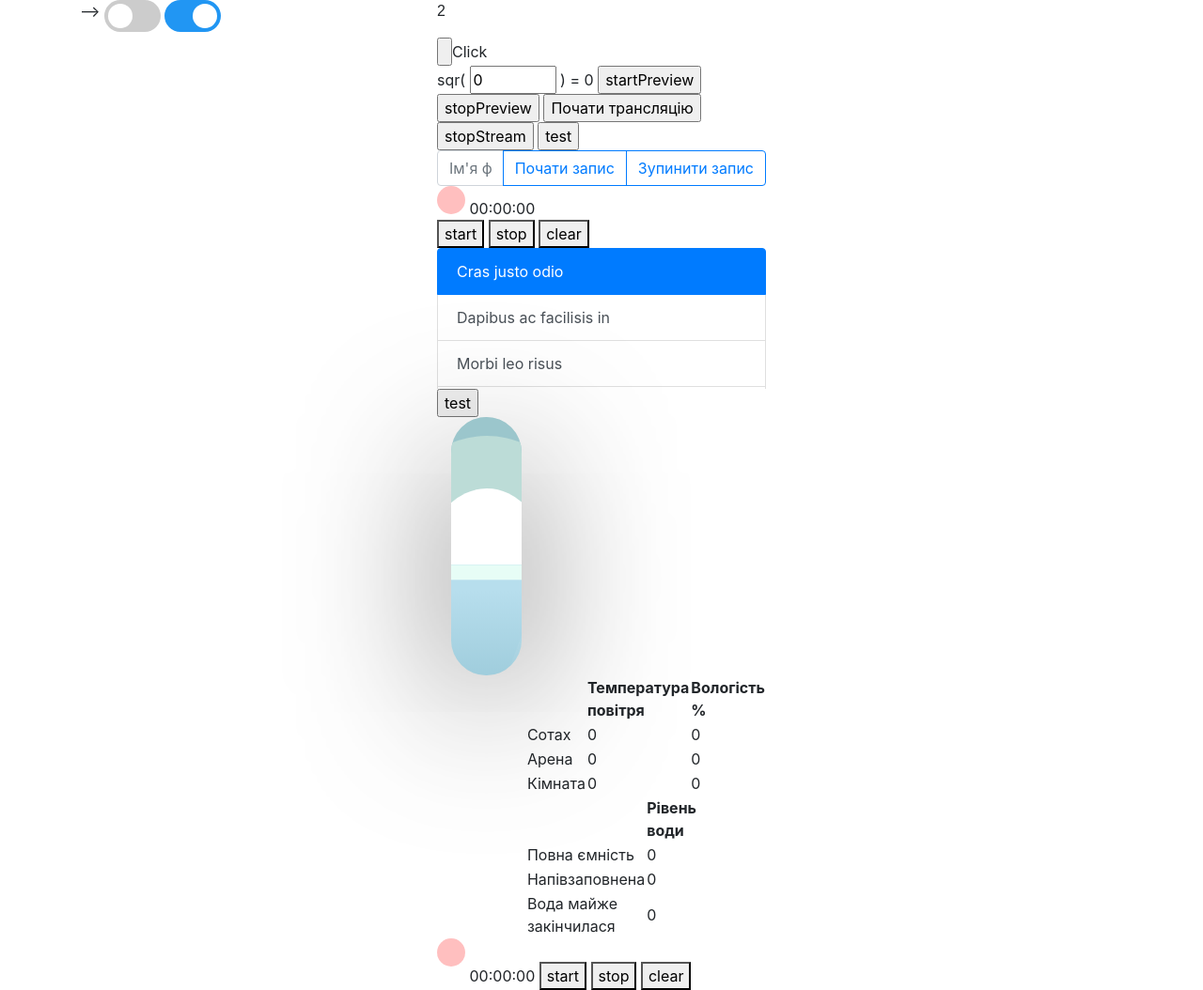
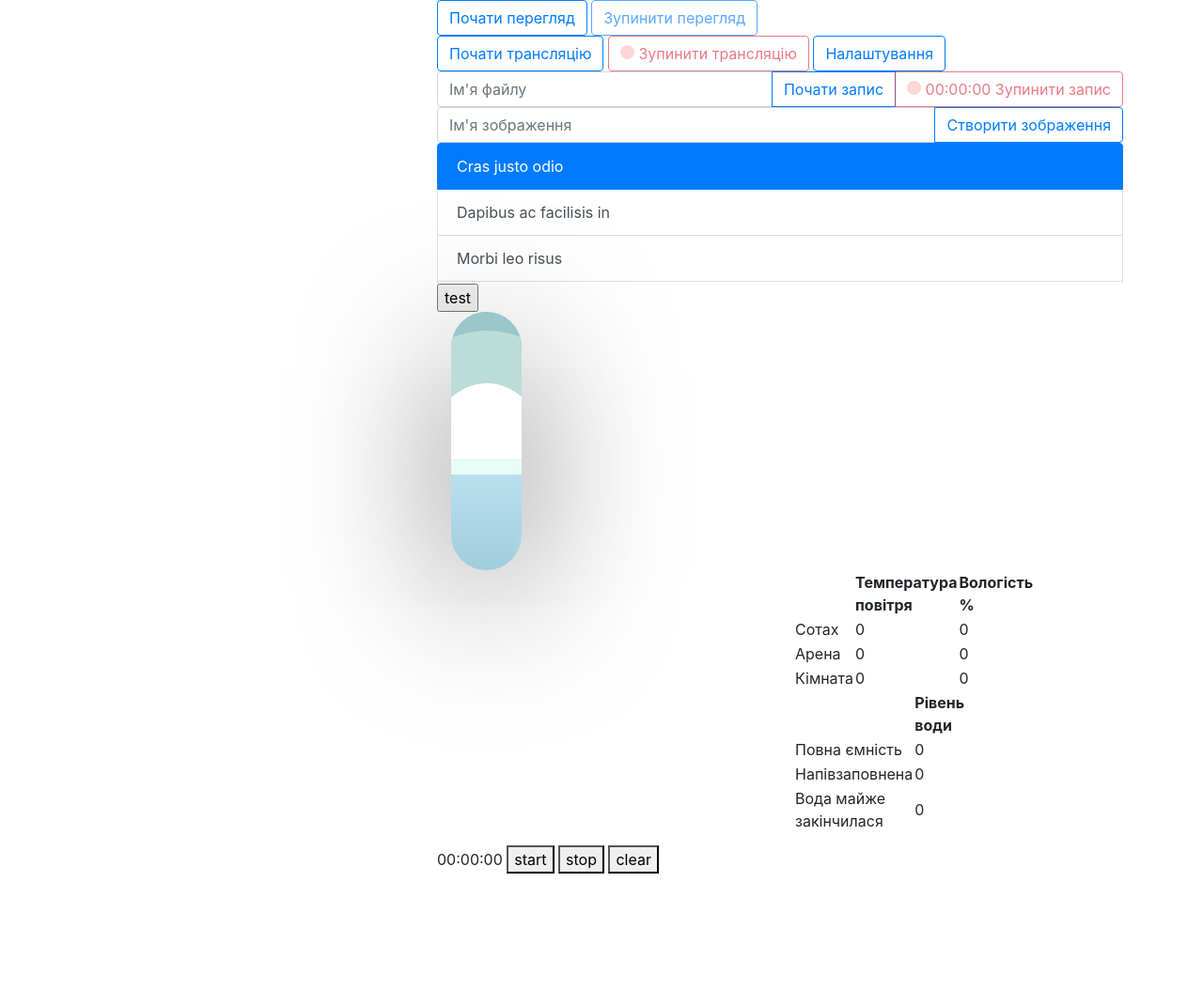
Before and after one commit to vadim9999/ant-farm, a Python web app: template templates/index.html in a window 1280 px wide. Shown: the part 560-1614 px from the top of the page at 94% size. After the commit the page ends 1490 px from the top, so only its background shows below. Run offline with Jinja, Linux system fonts and the light colour scheme; the template is opened without the code that fills it, so the values that code supplies are empty; some libraries are stand-ins or nearby versions.

Commit message:
clean up

```diff
--- a/static/css/main.css
+++ b/static/css/main.css
@@ -29,15 +29,23 @@ body {
       opacity: .25;
   }
 } */
-#blinkingCircle {
+#blinkingStream {
   border-radius: 50%;
-  width: 30px;
-  height: 30px;
+  width: 15px;
+  height: 15px;
   opacity: .25;
   display: inline-block;
   background-color: red;
 }
 
+#blinkingRecord {
+  border-radius: 50%;
+  width: 15px;
+  height: 15px;
+  opacity: .25;
+  display: inline-block;
+  background-color: red;
+}
 /* -------------- */
 div.textbook{
   margin-top:100px;
--- a/static/js/main.js
+++ b/static/js/main.js
@@ -53,28 +53,52 @@ function add() {
     timer();
 }
 function timer() {
-    document.getElementById("blinkingCircle").style.backgroundColor = "red";
-    document.getElementById("blinkingCircle").style.animation = "blinker 1.5s cubic-bezier(.5, 0, 1, 1) infinite alternate"
     t = setTimeout(add, 1000);
 }
 // timer();
 
+function startStopWatch(){
+  h1.innerHTML = "00:00:00";
+  seconds = 0; minutes = 0; hours = 0;
+  timer();
+}
 
+function stopStopWatch(id) {
+
+  clearTimeout(t);
+}
+function startBlinking(id){
+  document.getElementById(id).style.backgroundColor = "red";
+  document.getElementById(id).style.animation = "blinker 1.5s cubic-bezier(.5, 0, 1, 1) infinite alternate"
+}
+
+function stopBlinking(id){
+  document.getElementById(id).style.backgroundColor = "";
+  document.getElementById(id).style.animation = ""
+}
+
+function enableButtonStop(id){
+  document.getElementById("stop-" + id).removeAttribute("disabled")
+  document.getElementById("start-" + id).disabled = "true"
+}
+
+function enableButtonStart(id){
+  document.getElementById("start-" + id).removeAttribute("disabled")
+  document.getElementById("stop-" + id).disabled = "true"
+}
 /* Start button */
-start.onclick = timer;
+// start.onclick = timer;
 
 /* Stop button */
-stop.onclick = function() {
-    clearTimeout(t);
-    document.getElementById("blinkingCircle").style.backgroundColor = "";
-    document.getElementById("blinkingCircle").style.animation = ""
-}
+// stop.onclick = function() {
+
+// }
 
 /* Clear button */
-clear.onclick = function() {
-    h1.innerHTML = "00:00:00";
-    seconds = 0; minutes = 0; hours = 0;
-}
+// clear.onclick = function() {
+//     h1.innerHTML = "00:00:00";
+//     seconds = 0; minutes = 0; hours = 0;
+// }
 
 
 
@@ -84,10 +108,10 @@ clear.onclick = function() {
 
   xhttp.onreadystatechange = function() {
     if(this.readyState == 4 && this.status == 200) {
-      var data = document.test_form.test_text.value;
+      // var data = document.test_form.test_text.value;
         sensors = JSON.parse(this.responseText)
-      console.log(data);
-      document.getElementById("TextBlock").innerHTML = this.responseText ;
+      // console.log(data);
+      // document.getElementById("TextBlock").innerHTML = this.responseText ;
       document.getElementById("sotTemp").innerHTML = sensors[0][0] ;
       document.getElementById("sotHum").innerHTML = sensors[0][1] + "%";
       document.getElementById("humidityCircle").setAttribute("stroke-dasharray",(sensors[0][1] + " 135"));
@@ -136,8 +160,8 @@ function test(){
         // console.log(this.responseText);
       }
     }
-    xhttp.open("POST","/test?id=" + userId, true);
-    xhttp.send(12);
+    xhttp.open("GET","/test?id=" + userId, true);
+    xhttp.send();
 }
 // --------------video files
 function getVideoFiles(){
@@ -205,22 +229,24 @@ function getUrlParam(parameter, defaultvalue){
 
 // -------preview---------
 
-function stopPreview(){
-userId = getUrlParam('id', 'Empty')
+function stopPreview() {
+  userId = getUrlParam('id', 'Empty')
+  enableButtonStart("preview")
   var xhttp = new XMLHttpRequest();
 
-  xhttp.onreadystatechange = function() {
-    if(this.readyState == 4) {
-      console.log("POST");
+  xhttp.onreadystatechange = function () {
+    if (this.readyState == 4) {
+      console.log("GET");
       console.log(this.responseText);
     }
   }
-  xhttp.open("POST","/stop?id=" + userId, true);
-  xhttp.send(12);
+  xhttp.open("GET", "/stop?id=" + userId, true);
+  xhttp.send();
 }
 
 function startPreview(){
   userId = getUrlParam('id', 'Empty')
+  enableButtonStop('preview')
   var xhttp = new XMLHttpRequest();
   streamUrl =location.protocol + "//" + location.host + "/stream.mjpg?id=" + userId;
   console.log(streamUrl);
@@ -243,33 +269,37 @@ function startPreview(){
 // ----------stream-------------
 function startStream(){
   userId = getUrlParam('id', 'Empty')
+  startBlinking("blinkingStream")
+  enableButtonStop("stream")
   var xhttp = new XMLHttpRequest();
 
   xhttp.onreadystatechange
   = function() {
     if(this.readyState == 4) {
-      console.log("POST /start_stream");
+      console.log("GET /start_stream");
       console.log(this.responseText);
     }
   }
-  xhttp.open("POST","/start_stream?id=" + userId, true);
+  xhttp.open("GET","/start_stream?id=" + userId, true);
   xhttp.send(33);
   waitStartPreview()
 }
 
 function stopStream(){
   userId = getUrlParam('id', 'Empty')
+  stopBlinking("blinkingStream")
+  enableButtonStart("stream")
   var xhttp = new XMLHttpRequest();
 
   xhttp.onreadystatechange
   = function() {
     if(this.readyState == 4) {
-      console.log("POST /stop_stream");
+      console.log("GET /stop_stream");
       console.log(this.responseText);
     }
   }
-  xhttp.open("POST","/stop_stream?id=" + userId, true);
-  xhttp.send(12);
+  xhttp.open("GET","/stop_stream?id=" + userId, true);
+  xhttp.send();
 
 }
 
@@ -280,21 +310,23 @@ function waitStartPreview(){
   xhttp.onreadystatechange
   = function() {
     if(this.readyState == 4) {
-      console.log("POST /wait_start_preview");
+      console.log("GET /wait_start_preview");
       console.log(this.responseText);
       startPreview()
     }
   }
-  xhttp.open("POST","/wait_start_preview?id=" + userId, true);
-  xhttp.send(22);
+  xhttp.open("GET","/wait_start_preview?id=" + userId, true);
+  xhttp.send();
 }
 
 // ---------------------
 // ---------Video-Record----------
 function startRecord(){
+  startBlinking("blinkingRecord")
+  enableButtonStop("record")
+  startStopWatch();
   console.log("starting recording");
-  document.getElementById("stop-record").removeAttribute("disabled")
-  document.getElementById("start-record").disabled = "true"
+
   console.log(document.getElementById("start-record-input").value)
   var filename = document.getElementById("start-record-input").value
   userId = getUrlParam('id', 'Empty')
@@ -312,19 +344,21 @@ function startRecord(){
 }
 
 function stopRecord(){
-  document.getElementById("start-record").removeAttribute("disabled")
-  document.getElementById("stop-record").disabled = "true"
+  stopBlinking("blinkingRecord");
+  stopStopWatch();
+
+  enableButtonStart("record")
   userId = getUrlParam('id', 'Empty')
   var xhttp = new XMLHttpRequest();
 
   xhttp.onreadystatechange
   = function() {
     if(this.readyState == 4) {
-      console.log("POST /stop_record");
+      console.log("GET /stop_record");
       console.log(this.responseText);
     }
   }
-  xhttp.open("POST","/stop_record?id=" + userId, true);
-  xhttp.send(33);
+  xhttp.open("GET","/stop_record?id=" + userId, true);
+  xhttp.send();
 }
 // -----------------------
--- a/templates/index.html
+++ b/templates/index.html
@@ -1,12 +1,18 @@
 <!doctype html>
 <html>
+
 <head>
   <title>Мурашина ферма</title>
-      <meta charset="utf-8" name="viewport" content="width=${WIDTH}, initial-scale=1"/>
+  <meta charset="utf-8" name="viewport" content="width=${WIDTH}, initial-scale=1" />
   <link rel="stylesheet" type="text/css" href="static/css/waterLevel.css">
   <link rel="stylesheet" type="text/css" href="static/css/main.css">
   <link rel="stylesheet" type="text/css" href="static/bootstrap/css/bootstrap.min.css">
   <link rel="stylesheet" type="text/css" href="static/css/humiditySensor.css">
+  <script src="static/jquery/jquery-3.3.1.slim.min.js"></script>
+  <script src="static/jquery/popper.min.js"></script>
+  <script src="static/bootstrap/js/bootstrap.min.js"></script>
+
+
   <!-- <style type="text/css">
 		body {
 			background: ${BGCOLOR};
@@ -22,6 +28,7 @@
 	</style> -->
 
 </head>
+
 <body>
 
   <nav class="navbar navbar-expand-lg navbar-dark bg-dark fixed-top">
@@ -30,7 +37,8 @@
         <img src="images/logo1.png" width="100" height="30" alt="">
       </a>
       <div class="pos-f-t">
-        <button class="navbar-toggler" type="button" data-toggle="collapse" data-target="#navbarResponsive" aria-controls="navbarResponsive" aria-expanded="false" aria-label="Toggle navigation">
+        <button class="navbar-toggler" type="button" data-toggle="collapse" data-target="#navbarResponsive"
+          aria-controls="navbarResponsive" aria-expanded="false" aria-label="Toggle navigation">
           <span class="navbar-toggler-icon"></span>
         </button>
         <div class="collapse navbar-collapse" id="navbarResponsive">
@@ -67,12 +75,15 @@
       <div class="col-2">
         <div class="gauge-chart">
           <svg viewBox="0 0 80 40" class="gauge">
-          <circle  class="donut-ring" cx="40" cy="40" r="31.8309886184" fill="transparent" stroke="#d2d3d4" stroke-width="15"></circle>
-          <circle id = "humidityCircle" class="donut-segment" cx="40" cy="40" r="31.8309886184" fill="transparent" stroke="#b3ffab" stroke-width="15" stroke-dasharray="80 135" stroke-dashoffset="-100">
-            <animate id="humAnimation" attributeType='XML' attributeName='stroke-dasharray' values= "${animationValues}" keyTimes='0; 0.4; 0.6; 0.7; 1' dur='2.5s' repeatCount='1'>
+            <circle class="donut-ring" cx="40" cy="40" r="31.8309886184" fill="transparent" stroke="#d2d3d4"
+              stroke-width="15"></circle>
+            <circle id="humidityCircle" class="donut-segment" cx="40" cy="40" r="31.8309886184" fill="transparent"
+              stroke="#b3ffab" stroke-width="15" stroke-dasharray="80 135" stroke-dashoffset="-100">
+              <animate id="humAnimation" attributeType='XML' attributeName='stroke-dasharray'
+                values="${animationValues}" keyTimes='0; 0.4; 0.6; 0.7; 1' dur='2.5s' repeatCount='1'>
             </circle>
 
-          <text id="sotHum" x="25" y="39.5" >65</text>
+            <text id="sotHum" x="25" y="39.5">65</text>
           </svg>
           <p>super gauge chart 2</p>
         </div>
@@ -96,64 +107,105 @@
           </ul>
       </div>
     </div> -->
-    <!-- Default switch --> -->
-    <label class="switch">
-    <input type="checkbox">
-    <span class="slider round"></span>
-    </label>
+        <!-- Default switch -->
 
-    <label class="switch">
-    <input type="checkbox" checked>
-    <span class="slider round"></span>
-    </label>
       </div>
 
 
 
 
 
+
+      <!-- Modal -->
+      <div class="modal fade" id="exampleModalCenter" tabindex="-1" role="dialog" aria-labelledby="exampleModalCenterTitle" aria-hidden="true">
+        <div class="modal-dialog modal-dialog-centered" role="document">
+          <div class="modal-content">
+            <div class="modal-header">
+              <h5 class="modal-title" id="exampleModalCenterTitle">Modal title</h5>
+              <button type="button" class="close" data-dismiss="modal" aria-label="Close">
+                <span aria-hidden="true">&times;</span>
+              </button>
+            </div>
+            <div class="modal-body">
+              <form>
+                <div class="form-group">
+                    <label for="exampleInputEmail1">Youtube Link</label>
+                    <input type="text" class="form-control" id="exampleInputEmail1"  placeholder="Youtube link">
+                  </div>
+                  <div class="form-group">
+                    <label for="exampleInputPassword1">Key</label>
+                    <input type="text" class="form-control" id="exampleInputPassword1" placeholder="Key">
+                  </div>
+              </form>
+            </div>
+            <div class="modal-footer">
+              <button type="button" class="btn btn-secondary" data-dismiss="modal">Close</button>
+              <button type="button" class="btn btn-primary">Save changes</button>
+            </div>
+          </div>
+        </div>
+      </div>
       <!-- <img src="stream.mjpg" width="640" height="480" /> -->
-       <div class="col-md-4">
-     <div id="TextBlock">
+      <div class="col-md-8">
+        <!-- <div id="TextBlock">
           <p>2</p>
+        </div> -->
+
+        <div>
+          <button id = "start-preview" type="button" onClick="startPreview();" class="btn btn-outline-primary">
+            <span class="glyphicon glyphicon-play-circle"></span> Почати перегляд
+          </button>
+          <button id = "stop-preview" type="button" onClick="stopPreview();" class="btn btn-outline-primary" disabled>
+            Зупинити перегляд
+          </button>
         </div>
-     <input type="button" >Click</input>
 
-     <form name=test_form>
- sqr(
- <input type="text" name="test_text" value="0" size="4">
- ) =
- <span id="test_result">0</span>
- <input type=button onClick="startPreview();" value="startPreview" title="Почати перегляд" />
- <input type=button onClick="stopPreview();" value="stopPreview" title="Зупинити перегляд">
- <input type=button onClick="startStream();" value="Почати трансляцію" title="Почати трансляцію">
- <input type=button onClick="stopStream();" value="stopStream" title="Зупинити трансляцію">
- <input type=button onClick="test();" value="test" title="test">
+        <div>
+          <button id="start-stream" type="button" onClick="startStream();" class="btn btn-outline-primary">
+            Почати трансляцію
+          </button>
 
- </form>
+          <button id="stop-stream" type="button" onClick="stopStream();" class="btn btn-outline-danger" disabled>
+              <div id="blinkingStream"></div>
+              Зупинити трансляцію
+          </button>
 
+          <button type="button" onClick="stopStream();" class="btn btn-outline-primary" data-toggle="modal" data-target="#exampleModalCenter">
+              Налаштування
+          </button>
+        </div>
+        <!-- <button type="button" class="btn btn-primary" >
+            Launch demo modal
+          </button> -->
         <div class="input-group">
- <input id=start-record-input type="text" class="form-control" placeholder="Ім'я файлу"  aria-describedby="button-addon4">
+          <input id="start-record-input" type="text" class="form-control" placeholder="Ім'я файлу"
+            aria-describedby="button-addon4">
           <div class="input-group-append" id="button-addon4">
-   <button id="start-record"  class="btn btn-outline-primary" type="button" onclick="startRecord()">Почати запис</button>
-   <button id="stop-record" class="btn btn-outline-primary" type="button" onclick="stopRecord()">Зупинити запис</button>
+            <button id="start-record" class="btn btn-outline-primary" type="button" onclick="startRecord()">
+              Почати запис
+            </button>
+
+            <button id="stop-record" class="btn btn-outline-danger" type="button" onclick="stopRecord()" disabled>
+                <div id="blinkingRecord"></div>
+                <div id="stopWatch"><time>00:00:00</time></div>
+              Зупинити запис
+            </button>
+          </div>
+        </div>
+        <div class="input-group">
+          <input id=capture-input type="text" class="form-control" placeholder="Ім'я зображення"
+            aria-describedby="button-addon4">
+          <div class="input-group-append" id="button-addon4">
+            <button id="capture-image" class="btn btn-outline-primary" type="button">
+              Створити зображення
+            </button>
           </div>
         </div>
 
-<!-- --------stopWatch -------->
-<div>
-<div id="blinkingCircle"></div>
-<!-- <div id="blinkingCircle" class="circle red"></div> -->
-<div id="stopWatch"><time>00:00:00</time></div>
-<div>
-<button id="start">start</button>
-<button id="stop">stop</button>
-<button id="clear">clear</button>
-</div>
-</div>
+
         <!-- ----------------- -->
 
-<ul id = "fileList" class="list-group">
+        <ul id="fileList" class="list-group">
           <a href="#" class="list-group-item list-group-item-action active">
             Cras justo odio
           </a>
@@ -165,7 +217,7 @@
         <input type=button onClick="getVideoFiles();" value="test" title="test">
         <!-- <video src="http://localhost:8002/video.h264" controls="controls" width="500"></video> -->
         <!-- second row -->
-<div class = "col-md-4">
+        <div class="col-md-4">
           <main>
             <div id="sky">
               <div class="sun"></div>
@@ -245,9 +297,9 @@
 
 
         <div id="stopWatch">
-    <p id="blinkingCircle"
-    style="margin-right: 0px;"class="circle red"></p>
-    <time>00:00:00</time></div>
+          <p id="blinkingCircle" style="margin-right: 0px;" class="circle red"></p>
+          <time>00:00:00</time>
+        </div>
 
         <button id="start">start</button>
         <button id="stop">stop</button>
@@ -261,9 +313,8 @@
 </div> -->
         <!-- </div> -->
         <!--<script type="text/javascript" src="jsmpg.js"></script>-->
-   <script src="static/bootstrap/js/bootstrap.min.js" ></script>
-   <script src="static/jquery/jquery-3.3.1.slim.min.js" ></script>
-   <script src="static/jquery/popper.min.js" ></script>
-	<script src="static/js/main.js" ></script>
+
+        <script src="static/js/main.js"></script>
 </body>
+
 </html>
```
Also changed, not shown: server/StreamingHttpHandler.py (+51 -65 lines), server/StreamingHttpHandlerCamera.py (+85 -65 lines), templates/test.html (+46 -10 lines). Lines whose indentation alone changed are shown as unchanged.
